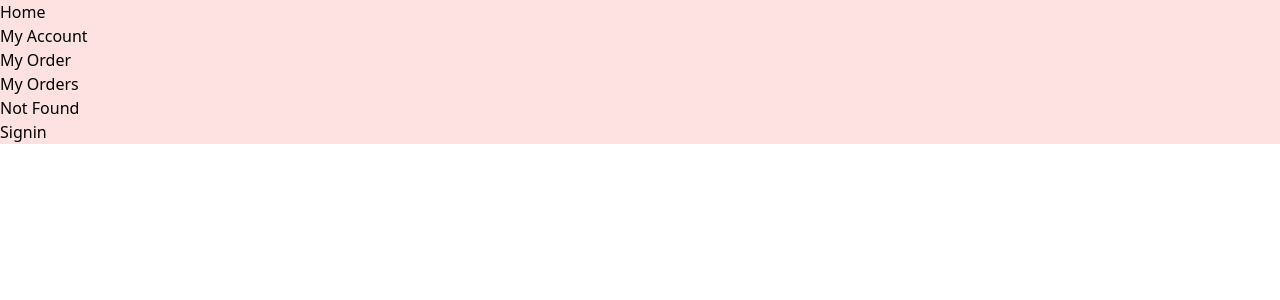
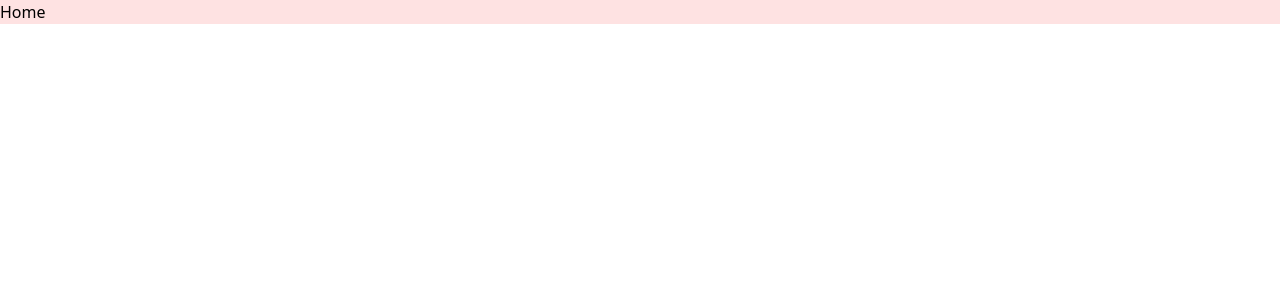
Before and after one commit to oluciams/app-ecommerce, a React (Vite) app: page / in a window 1280 px wide. Before the commit this address had no page. Shown: the top 300 px of the page. Built offline with nearby package versions, Linux system fonts and the light colour scheme.

Commit message:
add react-router-dom

```diff
--- a/package.json
+++ b/package.json
@@ -11,7 +11,8 @@
   },
   "dependencies": {
     "react": "^18.2.0",
-    "react-dom": "^18.2.0"
+    "react-dom": "^18.2.0",
+    "react-router-dom": "^6.11.1"
   },
   "devDependencies": {
     "@types/react": "^18.0.28",
--- a/src/pages/App/index.jsx
+++ b/src/pages/App/index.jsx
@@ -1,23 +1,31 @@
-import './App.css'
-import Home from '../Home'
-import MyAccount from '../MyAccount'
-import MyOrder from '../MyOrder'
-import MyOrders from '../MyOrders'
-import NotFound from '../NotFound'
-import Signin from '../Signin'
+import { BrowserRouter, useRoutes } from "react-router-dom";
+import Home from "../Home";
+import MyAccount from "../MyAccount";
+import MyOrder from "../MyOrder";
+import MyOrders from "../MyOrders";
+import NotFound from "../NotFound";
+import Signin from "../Signin";
+import "./App.css";
 
-function App() {
+const AppRoutes = () => {
+  let routes = useRoutes([
+    { path: "/", element: <Home /> },
+    { path: "/my-account", element: <MyAccount /> },
+    { path: "/my-order", element: <MyOrder /> },
+    { path: "/my-orders", element: <MyOrders /> },
+    { path: "/sign-in", element: <Signin /> },
+    { path: "/*", element: <NotFound /> },
+  ]);
 
-  return (
-    <div className='bg-red-100'>
-      <Home />
-      <MyAccount />
-      <MyOrder />
-      <MyOrders />
-      <NotFound />
-      <Signin />
-    </div>
-  )
+  return routes
 }
 
-export default App
+const App = () => {
+  return (
+    <BrowserRouter>
+      <AppRoutes />
+    </BrowserRouter>
+  );
+}
+
+export default App;
```
Also changed, not shown: 1 other file (tests, documents, lock files or other folders).
